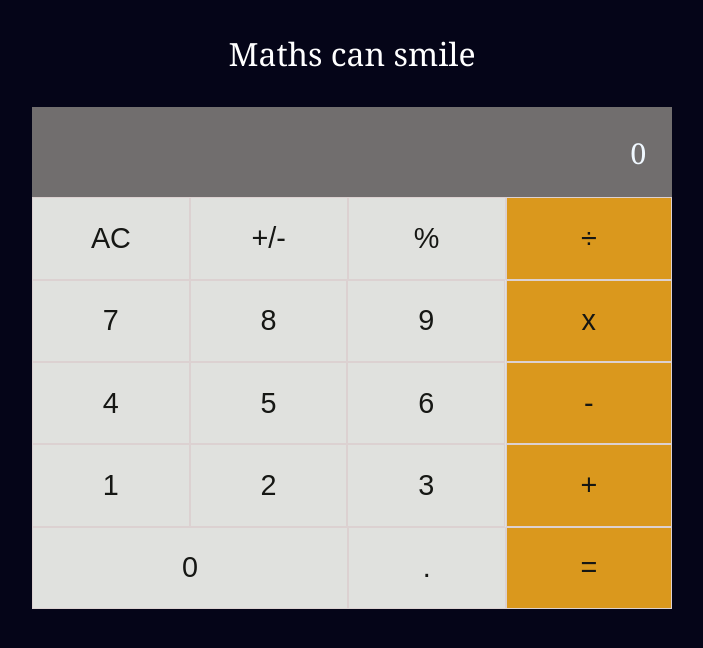
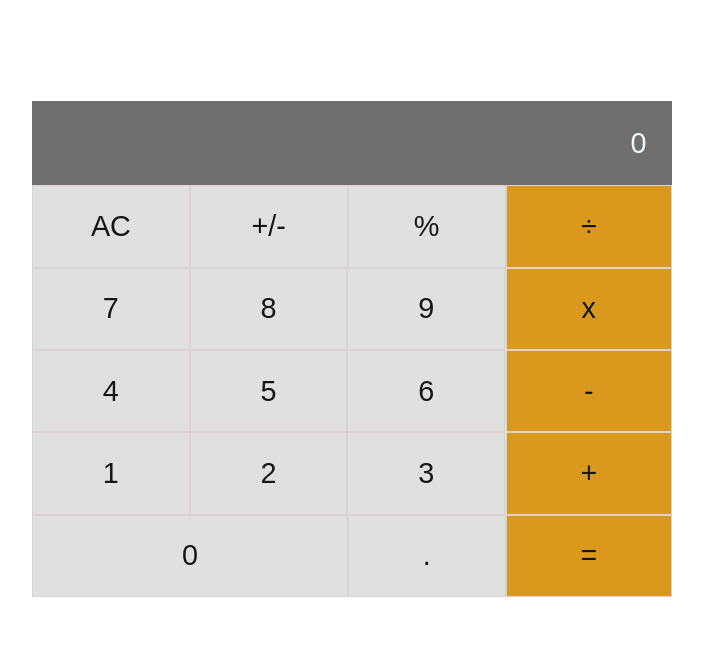
Before and after one commit to lengushuru/math-magician, a React (Create React App) app: page / in a window 1280 px wide. Shown: the top 648 px of the page, without its empty margins (288-991 px from the left). Built offline with nearby package versions, Linux system fonts and the light colour scheme.

Commit message:
Add quotes styling

```diff
--- a/src/index.css
+++ b/src/index.css
@@ -5,8 +5,9 @@
 }
 
 body {
-  background-color: #050518;
-  font-family: Georgia, sans-serif;
+  /* background-color: #050518; */
+  font-family: sans-serif;
+  overflow: auto;
 }
 
 .calc-header h2 {
@@ -104,3 +105,14 @@ button {
   flex-direction: column;
   flex: 1;
 }
+
+.quotes {
+  display: flex;
+  flex-direction: column;
+  justify-content: center;
+  align-items: center;
+  font-family: sans-serif;
+  font-size: 1.5rem;
+  font-weight: 300;
+  padding: 2rem;
+}
```
